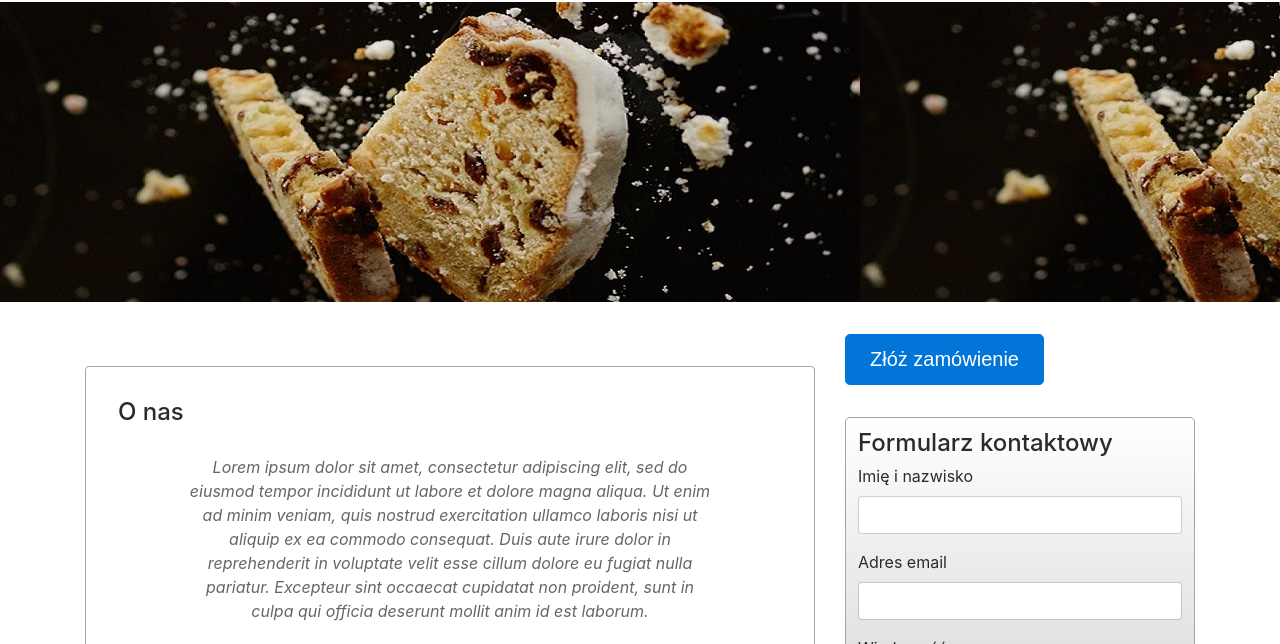
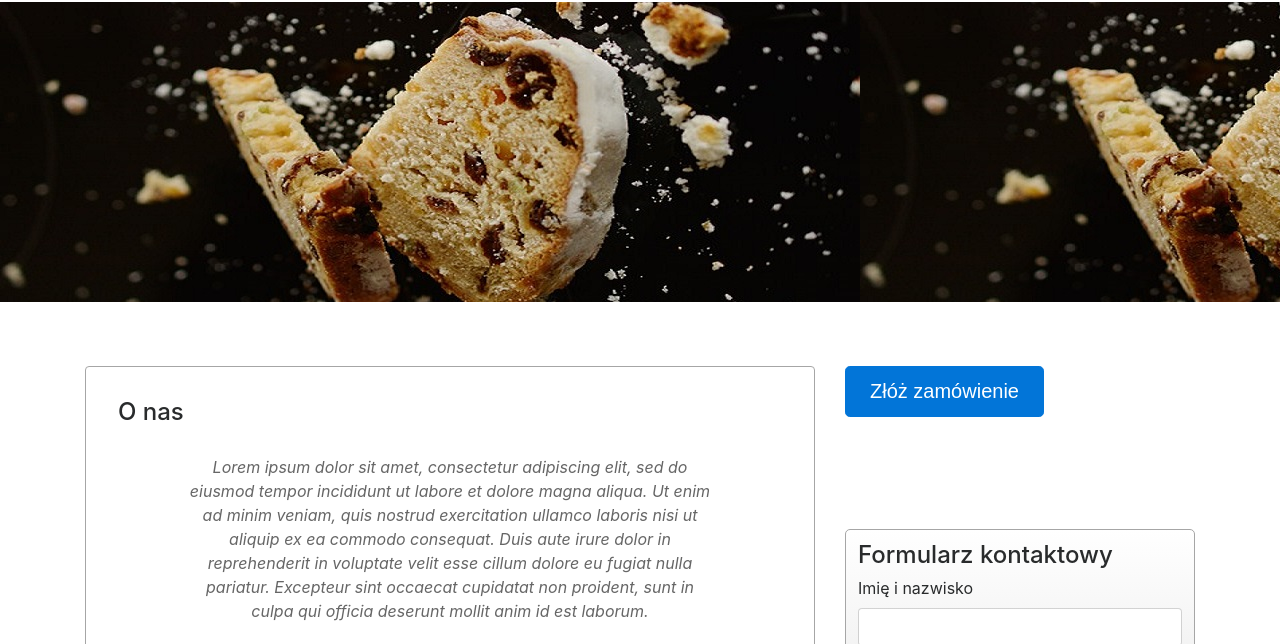
Before and after one commit to AgataKondzior/Block_27_Bootstap, a plain HTML site: page index.html in a window 1280 px wide. Shown: the part 78-722 px from the top of the page. Drawn offline with Linux system fonts and the light colour scheme.

Commit message:
Update custom.css

```diff
--- a/css/custom.css
+++ b/css/custom.css
@@ -41,6 +41,11 @@
     font-style: italic;
     text-align: center;
     margin:auto;
+}
+
+.btn {
+    margin-top: 32px;
+    margin-bottom: 80px;
 }
 
 .offer-title {
```
